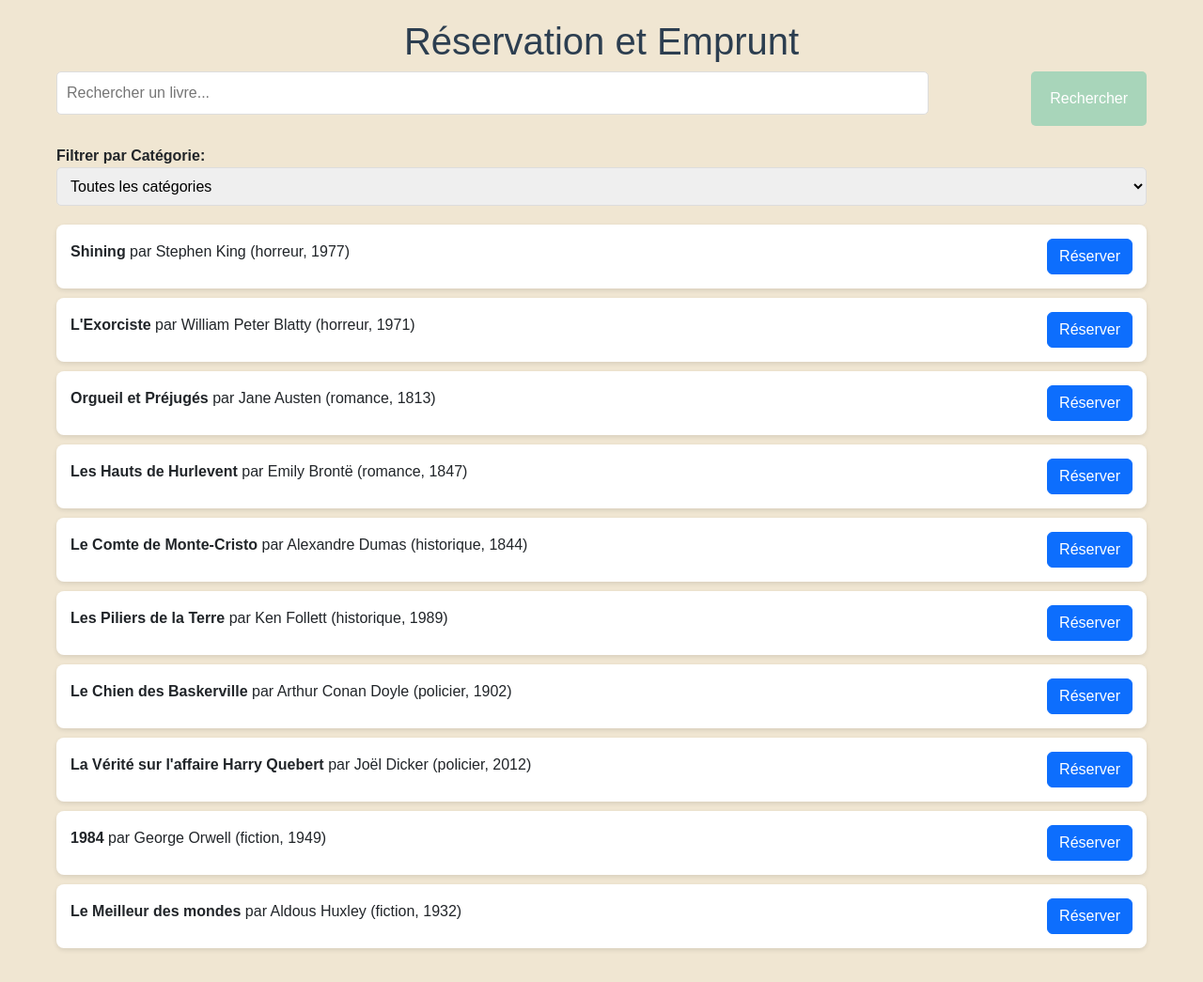
After one commit to Ross260/Bibliotheque, a PHP site: page /resa_et_emprunt.php in a window 1280 px wide. The commit adds this page. Shown: the whole page at 94% size. Run offline with PHP 8.4, Linux system fonts and the light colour scheme.

```diff
--- /dev/null
+++ b/resa_et_emprunt.php
@@ -0,0 +1,216 @@
+<!DOCTYPE html>
+<html lang="fr">
+<head>
+    <meta charset="UTF-8">
+    <meta name="viewport" content="width=device-width, initial-scale=1.0">
+    <link href="https://cdn.jsdelivr.net/npm/bootstrap@5.3.3/dist/css/bootstrap.min.css" rel="stylesheet" integrity="sha384-QWTKZyjpPEjISv5WaRU9OFeRpok6YctnYmDr5pNlyT2bRjXh0JMhjY6hW+ALEwIH" crossorigin="anonymous">
+    <title>Liste des Livres</title>
+    <style>
+        body {
+            font-family: Arial, sans-serif;
+            background-color: #F0E6D2;
+            margin: 0;
+            padding: 0;
+        }
+
+        .container {
+            display: flex;
+            justify-content: center;
+            padding: 20px;
+            max-width: 1200px;
+            margin: auto;
+            flex-direction: column;
+        }
+
+        .list-container {
+            width: 100%;
+        }
+
+        h1 {
+            text-align: center;
+            color: #2C3E50;
+        }
+
+        .search-container {
+            margin-bottom: 20px;
+            display: flex;
+            justify-content: space-between;
+        }
+
+        #search-input {
+            width: 80%;
+            padding: 10px;
+            margin-bottom: 12px;
+            border-radius: 5px;
+            border: 1px solid #ddd;
+        }
+
+        #search-btn {
+            padding: 10px 20px;
+            background-color: #A8D5BA;
+            color: white;
+            border: none;
+            border-radius: 5px;
+            cursor: pointer;
+        }
+
+        #search-btn:hover {
+            background-color: #A8D5BA;
+        }
+
+        .filters {
+            margin-bottom: 20px;
+        }
+
+        .filters label {
+            font-weight: bold;
+            margin-right: 10px;
+        }
+
+        .filters select {
+            padding: 10px;
+            border-radius: 5px;
+            border: 1px solid #ddd;
+            width: 100%;
+        }
+
+        .book-list {
+            list-style: none;
+            padding: 0;
+            margin-top: 20px;
+        }
+
+        .book-list li {
+            background-color: white;
+            padding: 15px;
+            margin-bottom: 10px;
+            border-radius: 8px;
+            box-shadow: 0 2px 5px rgba(0, 0, 0, 0.1);
+            display: flex;
+            justify-content: space-between;
+            align-items: center;
+        }
+
+        .book-details {
+            margin-bottom: 10px;
+        }
+
+        .reserve-btn {
+            background-color: #75ad8c;
+            color: white;
+            padding: 8px 15px;
+            border: none;
+            border-radius: 5px;
+            cursor: pointer;
+        }
+
+        .reserve-btn:hover {
+            background-color: #75ad8c;
+        }
+    </style>
+
+</head>
+<body>
+
+    <div class="container">
+        <!-- Liste des livres -->
+        <div class="list-container">
+            <h1>Réservation et Emprunt</h1>
+            <div class="search-container">
+                <input type="text" id="search-input" placeholder="Rechercher un livre...">
+                <button id="search-btn">Rechercher</button>
+            </div>
+
+            <div class="filters">
+                <label for="filter-categorie">Filtrer par Catégorie:</label>
+                <select id="filter-categorie">
+                    <option value="">Toutes les catégories</option>
+                    <option value="fiction">Fiction</option>
+                    <option value="romance">Romance</option>
+                    <option value="policier">Policier</option>
+                    <option value="historique">Historique</option>
+                    <option value="horreur">Horreur</option>
+                </select>
+            </div>
+
+            <ul id="book-list" class="book-list">
+                <!-- Les livres seront ajoutés ici dynamiquement -->
+            </ul>
+        </div>
+    </div>
+
+    <script>
+   const books = [
+    { id: 1, titre: "Shining", auteur: "Stephen King", categorie: "horreur", annee_publication: 1977, Emprunter: true },
+    { id: 2, titre: "L'Exorciste", auteur: "William Peter Blatty", categorie: "horreur", annee_publication: 1971, Emprunter: true },
+    { id: 3, titre: "Orgueil et Préjugés", auteur: "Jane Austen", categorie: "romance", annee_publication: 1813, Emprunter: true },
+    { id: 4, titre: "Les Hauts de Hurlevent", auteur: "Emily Brontë", categorie: "romance", annee_publication: 1847, Emprunter: true },
+    { id: 5, titre: "Le Comte de Monte-Cristo", auteur: "Alexandre Dumas", categorie: "historique", annee_publication: 1844, Emprunter: true },
+    { id: 6, titre: "Les Piliers de la Terre", auteur: "Ken Follett", categorie: "historique", annee_publication: 1989, Emprunter: true },
+    { id: 7, titre: "Le Chien des Baskerville", auteur: "Arthur Conan Doyle", categorie: "policier", annee_publication: 1902, Emprunter: true },
+    { id: 8, titre: "La Vérité sur l'affaire Harry Quebert", auteur: "Joël Dicker", categorie: "policier", annee_publication: 2012, Emprunter: true },
+    { id: 9, titre: "1984", auteur: "George Orwell", categorie: "fiction", annee_publication: 1949, Emprunter: true },
+    { id: 10, titre: "Le Meilleur des mondes", auteur: "Aldous Huxley", categorie: "fiction", annee_publication: 1932, Emprunter: true }
+];
+
+
+        // Fonction pour afficher la liste des livres
+        function renderBooks(filteredBooks) {
+            const bookList = document.getElementById("book-list");
+            bookList.innerHTML = ''; // Réinitialise la liste
+
+            filteredBooks.forEach(book => {
+                const listItem = document.createElement("li");
+                listItem.innerHTML = `
+                    <div class="book-details">
+                        <strong>${book.titre}</strong> par ${book.auteur} (${book.categorie}, ${book.annee_publication})
+                    </div>
+                    <a href="enregistrement_emprunt.php?id=${book.id}?titre=${book.titre}" class="reserve-link ${book.disponible ? "disabled-link" : ""} btn btn-primary">
+                        ${book.disponible ? "Disponible" : "Réserver"}
+                    </a>
+                `;
+                bookList.appendChild(listItem);
+            });
+        }
+
+        // Fonction pour afficher la liste des livres
+
+
+
+        // Fonction de recherche
+        document.getElementById("search-btn").addEventListener("click", () => {
+            const searchInput = document.getElementById("search-input").value.toLowerCase();
+            const filteredBooks = books.filter(book =>
+                book.titre.toLowerCase().includes(searchInput) ||
+                book.auteur.toLowerCase().includes(searchInput)
+            );
+            renderBooks(filteredBooks);
+        });
+
+       // Fonction de filtre par catégorie
+document.getElementById("filter-categorie").addEventListener("change", () => {
+    const selectedCategory = document.getElementById("filter-categorie").value;
+    const filteredBooks = books.filter(book => {
+        // Si une catégorie est sélectionnée, on filtre, sinon on affiche tous les livres
+        return !selectedCategory || book.categorie.toLowerCase() === selectedCategory.toLowerCase();
+    });
+    renderBooks(filteredBooks);
+});
+
+
+        // Fonction pour réserver un livre
+        function reserveBook(bookId) {
+            const book = books.find(b => b.id === bookId);
+            if (book) {
+                alert(`Vous avez réservé "${book.titre}". Vous serez notifié lorsque le livre sera disponible.`);
+                // Simule l'ajout de la réservation (en réalité, il faudrait mettre à jour la base de données ici)
+                book.disponible = true; // Pour simuler que le livre est maintenant disponible
+                renderBooks(books); // Rafraîchit la liste
+            }
+        }
+
+        // Initialiser la page
+        renderBooks(books);
+    </script>
+</body>
+</html>
```
Also changed, not shown: enregistrement_emprunt.php (+11 -0 lines), Images_livres/1984.jpeg (added), Images_livres/L-Exorciste.jpg (added), Images_livres/La Vérité sur l'affaire Harry Quebert.jpeg (added), Images_livres/Le Chien des Baskerville .jpg (added), Images_livres/Le Comte de Monte-Cristo .jpeg (added), Images_livres/Le meilleur des mondes.jpg (added), Images_livres/Les Hauts de Hurlevent .jpg (added), Images_livres/Les-Piliers-de-la-terre-Tome-1-Ellen.jpg (added), Images_livres/Orgueil et Préjugés.jpeg (added), Images_livres/Shining.jpeg (added).
